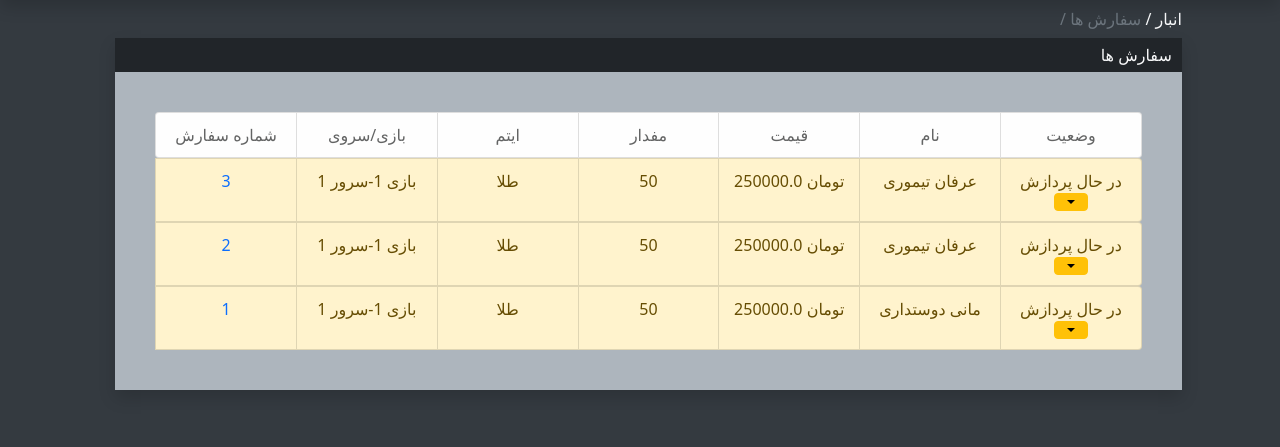
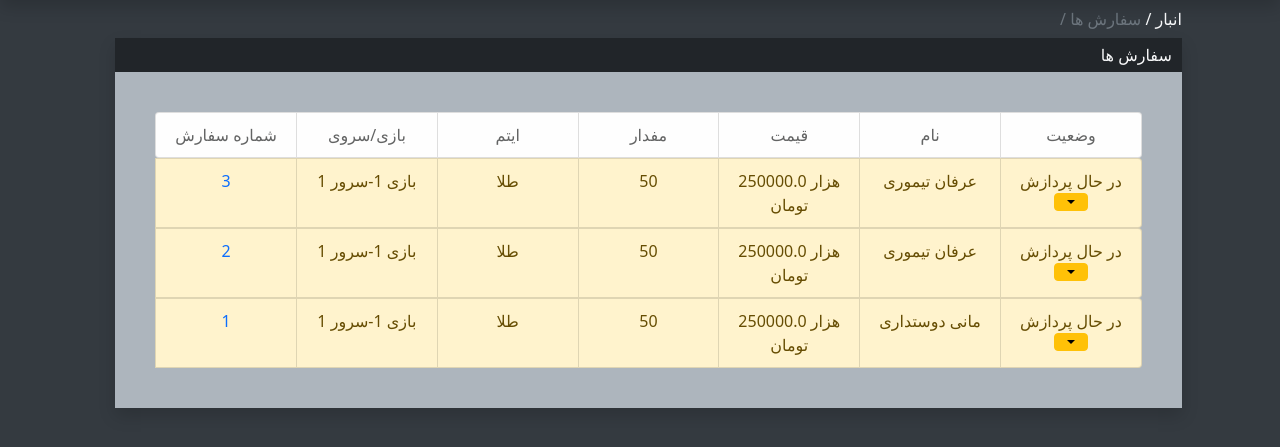
Before and after one commit to manidsr/DMCT_site, a Django app: page /Supply/Offers/ in a window 1280 px wide. Shown: the part 72-519 px from the top of the page. Run offline with Django 3.2, Linux system fonts and the light colour scheme; a user stored in the database is signed in; data comes from the database, SQL or seed files in the repository; both versions use the stored data as it was after the commit.

Commit message:
bugs fixed

```diff
--- a/StaffApp/models.py
+++ b/StaffApp/models.py
@@ -19,7 +19,7 @@ class Server(models.Model):
 class Item(models.Model):
     Server = models.ForeignKey(Server,on_delete=models.CASCADE)
     name = models.CharField(max_length=200)
-    price = models.FloatField()
+    price = models.IntegerField()
     offerLimit = models.IntegerField(default=0)
 
     def __str__(self):
--- a/StaffApp/templates/StaffApp/BaseMenu.html
+++ b/StaffApp/templates/StaffApp/BaseMenu.html
@@ -75,7 +75,7 @@
     <script>
         function GetPayment(Id){
             if (document.activeElement.value <= parseInt(document.getElementById("MaxOffer"+Id).innerHTML)) {
-                document.getElementById("Payment"+Id).innerHTML = (document.activeElement.value * parseFloat(document.getElementById("Price"+Id).innerHTML)).toFixed(1) + " تومان";
+                document.getElementById("Payment"+Id).innerHTML = (document.activeElement.value * parseFloat(document.getElementById("Price"+Id).innerHTML)).toFixed(0) + " هزار تومان";
             }
             if (document.activeElement.value > parseInt(document.getElementById("MaxOffer"+Id).innerHTML)) {
                 document.activeElement.value = parseInt(document.getElementById("MaxOffer"+Id).innerHTML)
--- a/StaffApp/templates/StaffApp/ListItems.html
+++ b/StaffApp/templates/StaffApp/ListItems.html
@@ -23,14 +23,14 @@
         <ul class="list-group list-group-horizontal justify-content-center">
             {% if request.user.is_staff %}<li class="list-group-item col" style="text-align: center;padding: 10px 0;">{{Game.id}}</li>{% endif %}
             <li class="list-group-item col" style="text-align: center;padding: 10px 0;">{{Game.name}}</li>
-            <li class="list-group-item col" style="text-align: center;padding: 10px 0;" id="Price{{Game.id}}">{{Game.price}} تومان</li>
+            <li class="list-group-item col" style="text-align: center;padding: 10px 0;" id="Price{{Game.id}}">{{Game.price}} هزار تومان</li>
             <li class="list-group-item col" style="text-align: center;padding: 10px 0;" id="MaxOffer{{Game.id}}">{{Game.offerLimit}}</li>
             {% if Game.offerLimit > 0 %}
                 <li class="list-group-item col" style="text-align: center;padding: 10px 0;"><input class="col-5" name="input{{Game.id}}" onkeyup="GetPayment({{Game.id}})" onchange="GetPayment({{Game.id}})" onfocus="GetPayment({{Game.id}})" onkeydown="GetPayment({{Game.id}})" onblur="GetPayment({{Game.id}})"  type="number"></li>
             {% else %}
             <li class="list-group-item col text-warning" style="text-align: center;padding: 10px 0;">شفارشی موجود نیست</li>
             {% endif %}
-            <li class="list-group-item col" style="text-align: center;padding: 10px 0;" id="Payment{{Game.id}}">0.0 تومان</li>
+            <li class="list-group-item col" style="text-align: center;padding: 10px 0;" id="Payment{{Game.id}}">هزار تومان</li>
         </ul>
         {% endfor%}
         <p style="margin-top: 20px;text-align: right;" class="fw-bold">اطلاعات</p>
--- a/StaffApp/templates/StaffApp/ListOffers.html
+++ b/StaffApp/templates/StaffApp/ListOffers.html
@@ -31,7 +31,7 @@
                     <li class="list-group-item col list-group-item-warning" style="text-align: center;padding: 10px 0;">{{Offer.game}}-{{Offer.server}}</li>
                     <li class="list-group-item col list-group-item-warning" style="text-align: center;padding: 10px 0;">{{Offer.item}}</li>
                     <li class="list-group-item col list-group-item-warning" style="text-align: center;padding: 10px 0;">{{Offer.itemQuantity}}</li>
-                    <li class="list-group-item col list-group-item-warning" style="text-align: center;padding: 10px 0;">{{Offer.finalPrice}} تومان</li>
+                    <li class="list-group-item col list-group-item-warning" style="text-align: center;padding: 10px 0;">{{Offer.finalPrice}} هزار تومان</li>
                     <li class="list-group-item col list-group-item-warning" style="text-align: center;padding: 10px 0;">{{Offer.NameUser}}</li>
                     <li class="list-group-item col list-group-item-warning" style="text-align: center;padding: 10px 0;">در حال پردازش
                         <button class="btn btn-warning dropdown-toggle" type="button" id="dropdownMenuButton1" data-bs-toggle="dropdown" aria-expanded="false"></button>
@@ -53,7 +53,7 @@
                     <li class="list-group-item col list-group-item-success" style="text-align: center;padding: 10px 0;">{{Offer.game}}-{{Offer.server}}</li>
                     <li class="list-group-item col list-group-item-success" style="text-align: center;padding: 10px 0;">{{Offer.item}}</li>
                     <li class="list-group-item col list-group-item-success" style="text-align: center;padding: 10px 0;">{{Offer.itemQuantity}}</li>
-                    <li class="list-group-item col list-group-item-success" style="text-align: center;padding: 10px 0;">{{Offer.finalPrice}} تومان</li>
+                    <li class="list-group-item col list-group-item-success" style="text-align: center;padding: 10px 0;">{{Offer.finalPrice}} هزار تومان</li>
                     <li class="list-group-item col list-group-item-success" style="text-align: center;padding: 10px 0;">{{Offer.NameUser}}</li>
                     <li class="list-group-item col list-group-item-success" style="text-align: center;padding: 10px 0;">ایتم دریافت شد
                         <button class="btn btn-success dropdown-toggle" type="button" id="dropdownMenuButton1" data-bs-toggle="dropdown" aria-expanded="false"></button>
@@ -75,7 +75,7 @@
                     <li class="list-group-item col list-group-item-danger" style="text-align: center;padding: 10px 0;">{{Offer.game}}-{{Offer.server}}</li>
                     <li class="list-group-item col list-group-item-danger" style="text-align: center;padding: 10px 0;">{{Offer.item}}</li>
                     <li class="list-group-item col list-group-item-danger" style="text-align: center;padding: 10px 0;">{{Offer.itemQuantity}}</li>
-                    <li class="list-group-item col list-group-item-danger" style="text-align: center;padding: 10px 0;">{{Offer.finalPrice}} تومان</li>
+                    <li class="list-group-item col list-group-item-danger" style="text-align: center;padding: 10px 0;">{{Offer.finalPrice}} هزار تومان</li>
                     <li class="list-group-item col list-group-item-danger" style="text-align: center;padding: 10px 0;">{{Offer.NameUser}}</li>
                     <li class="list-group-item col list-group-item-danger" style="text-align: center;padding: 10px 0;">لغو شد
                         <button class="btn btn-danger dropdown-toggle" type="button" id="dropdownMenuButton1" data-bs-toggle="dropdown" aria-expanded="false"></button>
@@ -97,7 +97,7 @@
                     <li class="list-group-item col list-group-item-success" style="text-align: center;padding: 10px 0;">{{Offer.game}}-{{Offer.server}}</li>
                     <li class="list-group-item col list-group-item-success" style="text-align: center;padding: 10px 0;">{{Offer.item}}</li>
                     <li class="list-group-item col list-group-item-success" style="text-align: center;padding: 10px 0;">{{Offer.itemQuantity}}</li>
-                    <li class="list-group-item col list-group-item-success" style="text-align: center;padding: 10px 0;">{{Offer.finalPrice}} تومان</li>
+                    <li class="list-group-item col list-group-item-success" style="text-align: center;padding: 10px 0;">{{Offer.finalPrice}} هزار تومان</li>
                     <li class="list-group-item col list-group-item-success" style="text-align: center;padding: 10px 0;">{{Offer.NameUser}}</li>
                     <li class="list-group-item col list-group-item-success" style="text-align: center;padding: 10px 0;">پول تحویل داده شد
                         <button class="btn btn-success dropdown-toggle" type="button" id="dropdownMenuButton1" data-bs-toggle="dropdown" aria-expanded="false"></button>
@@ -120,7 +120,7 @@
                     <li class="list-group-item col list-group-item-warning" style="text-align: center;padding: 10px 0;">{{Offer.game}}-{{Offer.server}}</li>
                     <li class="list-group-item col list-group-item-warning" style="text-align: center;padding: 10px 0;">{{Offer.item}}</li>
                     <li class="list-group-item col list-group-item-warning" style="text-align: center;padding: 10px 0;">{{Offer.itemQuantity}}</li>
-                    <li class="list-group-item col list-group-item-warning" style="text-align: center;padding: 10px 0;">{{Offer.finalPrice}} تومان</li>
+                    <li class="list-group-item col list-group-item-warning" style="text-align: center;padding: 10px 0;">{{Offer.finalPrice}} هزار تومان</li>
                     <li class="list-group-item col list-group-item-warning" style="text-align: center;padding: 10px 0;">{{Offer.NameUser}}</li>
                     <li class="list-group-item col list-group-item-warning" style="text-align: center;padding: 10px 0;">در حال پردازش</li>
                 </ul>
@@ -130,7 +130,7 @@
                     <li class="list-group-item col list-group-item-success" style="text-align: center;padding: 10px 0;">{{Offer.game}}-{{Offer.server}}</li>
                     <li class="list-group-item col list-group-item-success" style="text-align: center;padding: 10px 0;">{{Offer.item}}</li>
                     <li class="list-group-item col list-group-item-success" style="text-align: center;padding: 10px 0;">{{Offer.itemQuantity}}</li>
-                    <li class="list-group-item col list-group-item-success" style="text-align: center;padding: 10px 0;">{{Offer.finalPrice}} تومان</li>
+                    <li class="list-group-item col list-group-item-success" style="text-align: center;padding: 10px 0;">{{Offer.finalPrice}} هزار تومان</li>
                     <li class="list-group-item col list-group-item-success" style="text-align: center;padding: 10px 0;">{{Offer.NameUser}}</li>
                     <li class="list-group-item col list-group-item-success" style="text-align: center;padding: 10px 0;">ایتم دریافت شد</li>
                 </ul>
@@ -140,7 +140,7 @@
                     <li class="list-group-item col list-group-item-danger" style="text-align: center;padding: 10px 0;">{{Offer.game}}-{{Offer.server}}</li>
                     <li class="list-group-item col list-group-item-danger" style="text-align: center;padding: 10px 0;">{{Offer.item}}</li>
                     <li class="list-group-item col list-group-item-danger" style="text-align: center;padding: 10px 0;">{{Offer.itemQuantity}}</li>
-                    <li class="list-group-item col list-group-item-danger" style="text-align: center;padding: 10px 0;">{{Offer.finalPrice}} تومان</li>
+                    <li class="list-group-item col list-group-item-danger" style="text-align: center;padding: 10px 0;">{{Offer.finalPrice}} هزار تومان</li>
                     <li class="list-group-item col list-group-item-danger" style="text-align: center;padding: 10px 0;">{{Offer.NameUser}}</li>
                     <li class="list-group-item col list-group-item-danger" style="text-align: center;padding: 10px 0;">لغو شد</li>
                 </ul>
@@ -150,7 +150,7 @@
                     <li class="list-group-item col list-group-item-success" style="text-align: center;padding: 10px 0;">{{Offer.game}}-{{Offer.server}}</li>
                     <li class="list-group-item col list-group-item-success" style="text-align: center;padding: 10px 0;">{{Offer.item}}</li>
                     <li class="list-group-item col list-group-item-success" style="text-align: center;padding: 10px 0;">{{Offer.itemQuantity}}</li>
-                    <li class="list-group-item col list-group-item-success" style="text-align: center;padding: 10px 0;">{{Offer.finalPrice}} تومان</li>
+                    <li class="list-group-item col list-group-item-success" style="text-align: center;padding: 10px 0;">{{Offer.finalPrice}} هزار تومان</li>
                     <li class="list-group-item col list-group-item-success" style="text-align: center;padding: 10px 0;">{{Offer.NameUser}}</li>
                     <li class="list-group-item col list-group-item-success" style="text-align: center;padding: 10px 0;">پول تحویل داده شد</li>
                 </ul>
--- a/StaffApp/templates/StaffApp/Offer.html
+++ b/StaffApp/templates/StaffApp/Offer.html
@@ -30,7 +30,7 @@
                     <li class="list-group-item col list-group-item-warning" style="text-align: center;padding: 10px 0;">{{Offer.game}}-{{Offer.server}}</li>
                     <li class="list-group-item col list-group-item-warning" style="text-align: center;padding: 10px 0;">{{Offer.item}}</li>
                     <li class="list-group-item col list-group-item-warning" style="text-align: center;padding: 10px 0;">{{Offer.itemQuantity}}</li>
-                    <li class="list-group-item col list-group-item-warning" style="text-align: center;padding: 10px 0;">{{Offer.finalPrice}} تومان</li>
+                    <li class="list-group-item col list-group-item-warning" style="text-align: center;padding: 10px 0;">{{Offer.finalPrice}} هزار تومان</li>
                     <li class="list-group-item col list-group-item-warning" style="text-align: center;padding: 10px 0;">{{Offer.NameUser}}</li>
                     <li class="list-group-item col list-group-item-warning" style="text-align: center;padding: 10px 0;">در حال پردازش
                         {% if request.user.is_staff %}
--- a/UserAuth/views.py
+++ b/UserAuth/views.py
@@ -65,7 +65,7 @@ def UserProfileSetting(response):
             #butten save was clicked text
             Saved = "Saved"
             #redirect for pervent resubmit on refresh
-            return redirect("/Profile",{"Info":Info,"Saved":Saved})
+            return redirect("/Supply")
     #render
     return render(response,"UserAuth/ProfileSetting.html",{"Info":Info,"Saved":Saved})
 
```
Also changed, not shown: UserAuth/templates/UserAuth/ProfileSetting.html (+1 -11 lines), StaffApp/migrations/0011_alter_item_price.py (added), db.sqlite3.
